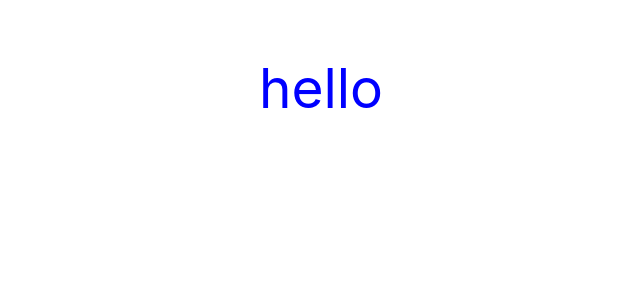
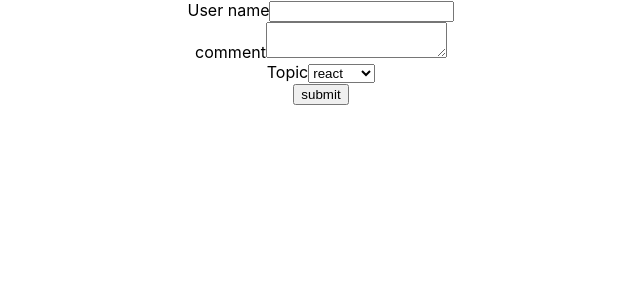
Before and after one commit to yewbdar/new-react, a React (Create React App) app: page / in a window 1280 px wide. Shown: the top 300 px of the page, without its empty margins (319-959 px from the left). Built offline with nearby package versions, Linux system fonts and the light colour scheme.

Commit message:
basic forms

```diff
--- a/src/App.js
+++ b/src/App.js
@@ -8,13 +8,15 @@ import Counter from './components/Counter'
 import FunctionClick from './components/FunctionClick'
 import ClassClick from './components/ClassClick'
 import ParentComponet from './components/ParentComponet'
-import   ChildComponent from './components/ChildComponent'
-import   StyledCompoent from './components/StyledCompoent'
+import ChildComponent from './components/ChildComponent'
+import StyledCompoent from './components/StyledCompoent'
+import Form from './components/Form'
 
 function App() {
   return (
     <div className="App">
-      <StyledCompoent/>
+      <Form/>
+      {/* <StyledCompoent/> */}
       {/* <ChildComponent/> */}
       {/* <ParentComponet/> */}
       {/* <FunctionClick/> */}
--- /dev/null
+++ b/src/components/Form.js
@@ -0,0 +1,43 @@
+import React, { Component } from 'react'
+import { format } from 'upath'
+
+export default class Form extends Component {
+    state={
+        userName:"",
+        comment:'',
+        topics:''
+    }
+    handleUsesrNameChange =(event)=>{
+         this.setState({[event.target.name]:event.target.value} , console.log(this.state))
+    }
+    submitHandler=(e)=>{
+       e.preventDefault();
+
+       console.log(this.state)
+    }
+    render() {
+        return (
+            <form onSubmit={this.submitHandler}>
+            <div>
+                <label>User name</label>
+                <input  type='text'  name='userName' value={this.state.userName} onChange={this.handleUsesrNameChange}/>
+            </div>
+            <div>
+                <label>comment</label>
+                <textarea name='comment' value={this.state.comment} onChange={this.handleUsesrNameChange}></textarea>
+            </div>
+            <div>
+                <label>Topic</label>
+                <select name='topics' onChange={this.handleUsesrNameChange}>
+                    <option value='react'>react</option>
+                    <option value='angular'>angular</option>
+                    <option value='html'>html</option>
+                </select>
+            </div>
+            <div>
+                <button type='submit'>submit</button>
+            </div>
+            </form>
+        )
+    }
+}
```
